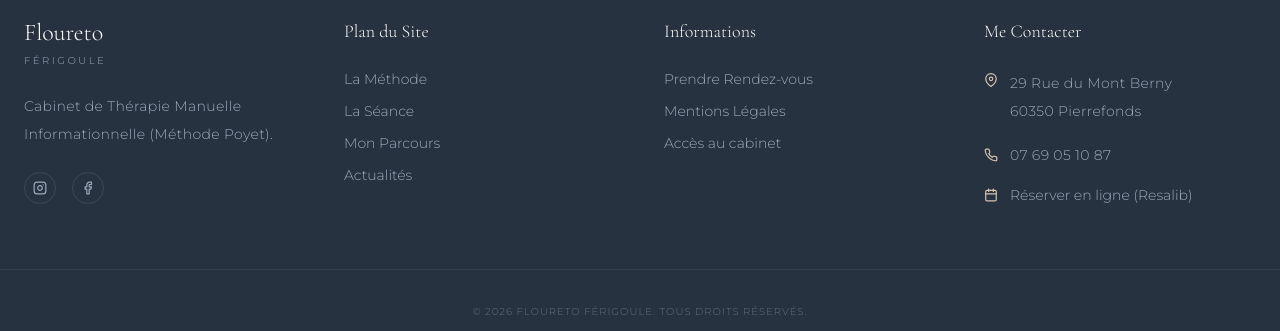
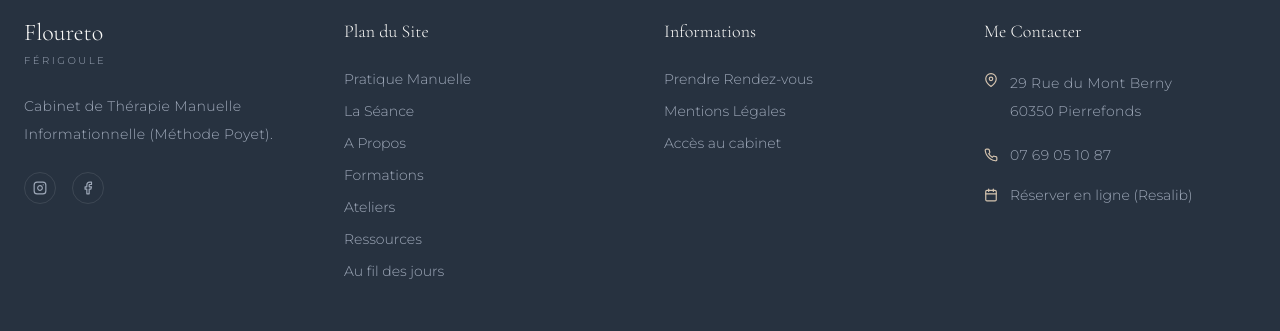
Before and after one commit to taomfnbd/SITE_MAMAN, a React (Vite) app: page /admin in a window 1280 px wide. Shown: the part 864-1195 px from the top of the page. Built offline with nearby package versions, Linux system fonts and the light colour scheme; no server answers; the database is empty.

Commit message:
fix: Update Footer links to match new menu structure

```diff
--- a/src/components/Footer.jsx
+++ b/src/components/Footer.jsx
@@ -1,9 +1,9 @@
 import React from 'react';
+import * as FiIcons from 'react-icons/fi';
 import { Link } from 'react-router-dom';
+import { useCMS } from '../cms/CMSContext';
+import EditableText from '../cms/EditableText';
 import SafeIcon from '../common/SafeIcon';
-import * as FiIcons from 'react-icons/fi';
-import EditableText from '../cms/EditableText';
-import { useCMS } from '../cms/CMSContext';
 
 const Footer = () => {
   const currentYear = new Date().getFullYear();
@@ -36,10 +36,13 @@ const Footer = () => {
         <div>
           <h4 className="font-serif text-charcoal text-lg mb-4 md:mb-6">Plan du Site</h4>
           <ul className="space-y-3 text-sm">
-            <li><Link to="/methode" className="hover:text-clay transition-colors">La Méthode</Link></li>
-            <li><Link to="/methode/seances" className="hover:text-clay transition-colors">La Séance</Link></li>
-            <li><Link to="/methode/parcours" className="hover:text-clay transition-colors">Mon Parcours</Link></li>
-            <li><Link to="/blog/actu" className="hover:text-clay transition-colors">Actualités</Link></li>
+            <li><Link to="/pratique-manuelle" className="hover:text-clay transition-colors">Pratique Manuelle</Link></li>
+            <li><Link to="/pratique-manuelle/seances" className="hover:text-clay transition-colors">La Séance</Link></li>
+            <li><Link to="/a-propos" className="hover:text-clay transition-colors">A Propos</Link></li>
+            <li><Link to="/formations" className="hover:text-clay transition-colors">Formations</Link></li>
+            <li><Link to="/ateliers" className="hover:text-clay transition-colors">Ateliers</Link></li>
+            <li><Link to="/ressources" className="hover:text-clay transition-colors">Ressources</Link></li>
+            <li><Link to="/blog/journal" className="hover:text-clay transition-colors">Au fil des jours</Link></li>
           </ul>
         </div>
 
```
